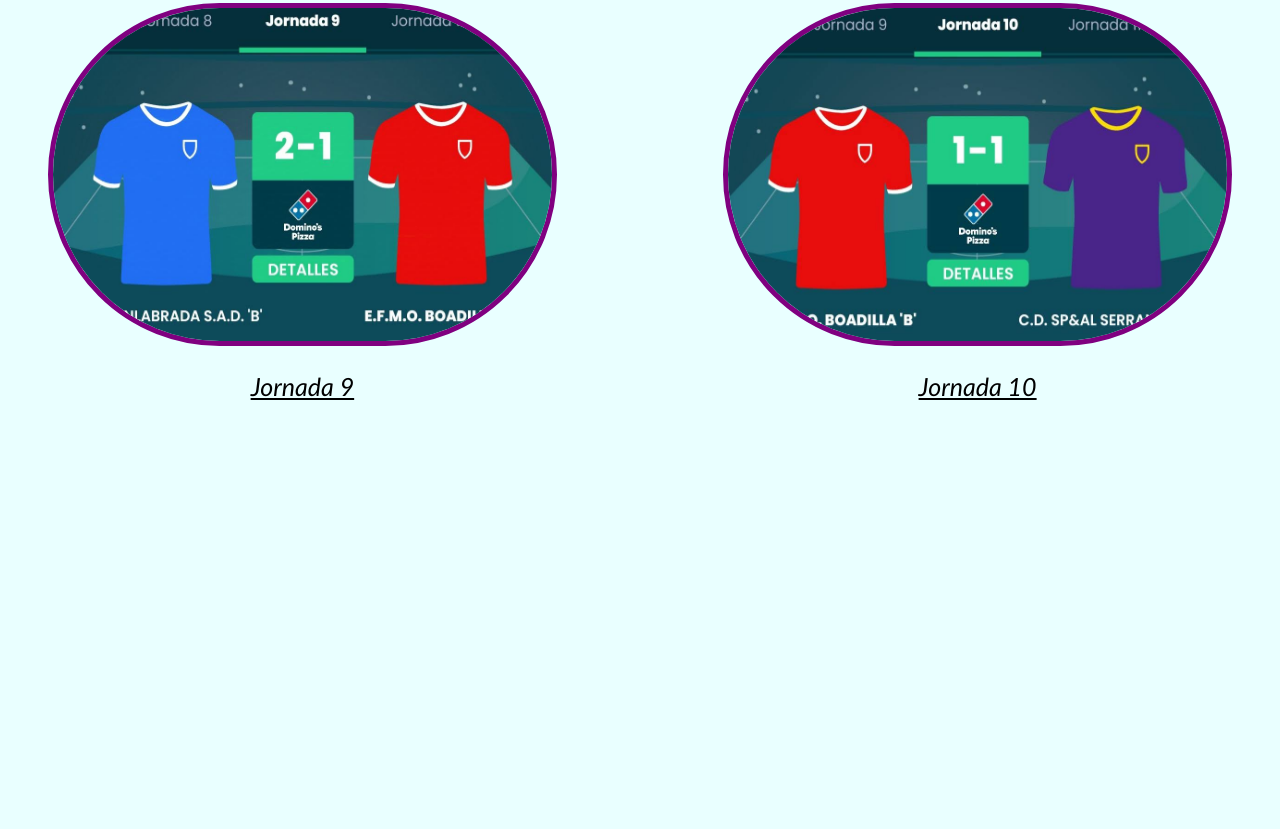
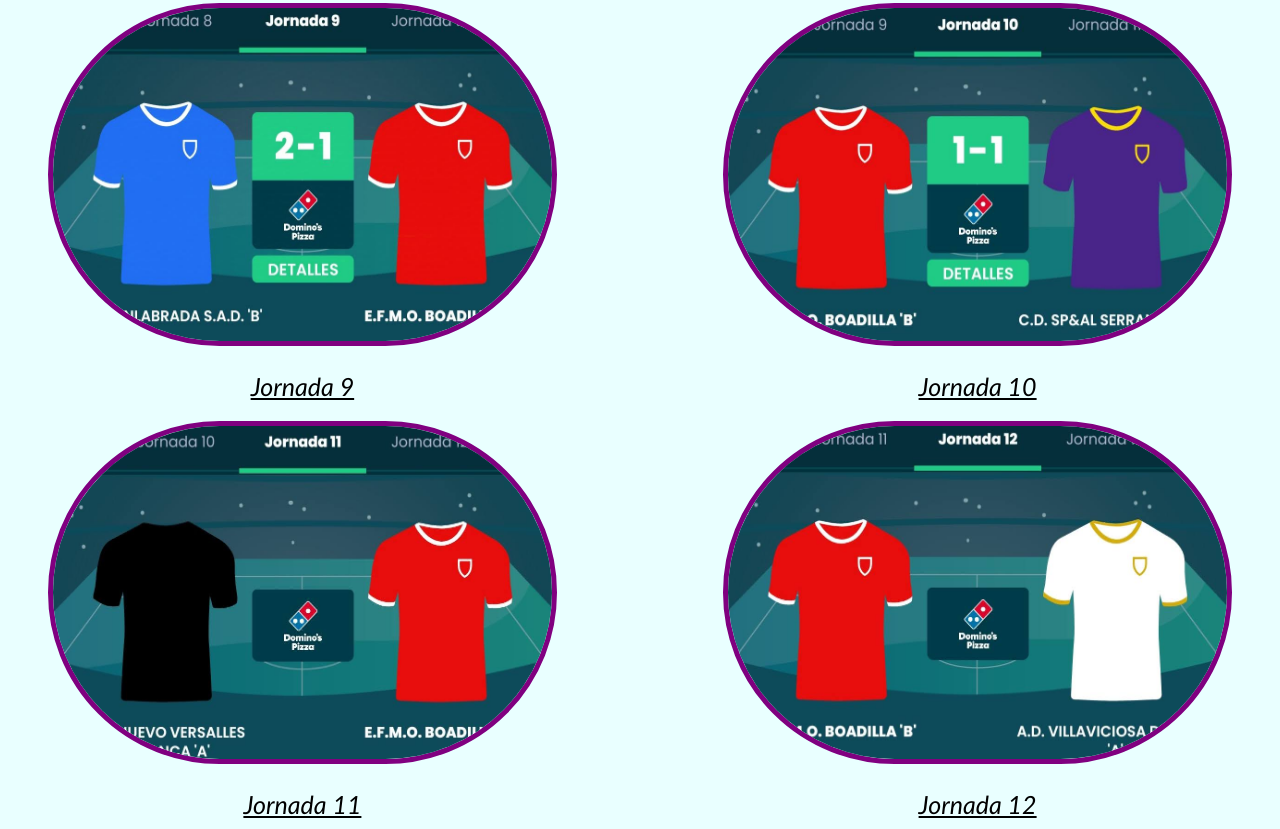
Before and after one commit to Gabrivaa33/EFMO_Boadilla_B, a plain HTML site: page InformesPost-partido.html in a window 1280 px wide. Shown: the part 1786-2615 px from the top of the page. Before the commit the page ends 2197 px from the top, so only its background shows below. Drawn offline with Linux system fonts and the light colour scheme.

Commit message:
Update InformesPost-partido.html

```diff
--- a/InformesPost-partido.html
+++ b/InformesPost-partido.html
@@ -191,3 +191,37 @@
       <ins>Jornada 10</ins>
     </em></div>
 </a>
+
+  <div style="padding: 10px; float: left; width: 45%; text-align: center;">
+  <a
+    href="https://docs.google.com/document/d/1tcXN3dK9ewedkIfE3Hsqqo0th8tLLcIt6iz9TY2g3K4/edit?usp=sharing"
+    target="_blank">
+    <img alt="Jornada 11"
+         class="imagen"
+         id="img1"
+    <img src="Jornada 11 AB.jpg" height="333" width="499"/>
+  </a></div>
+<div style="padding: 10px; float: right; width: 45%; text-align: center;">
+  <a
+
+    target="_blank">
+    <img alt="Jornada 12"
+         class="imagen"
+    <img src="Jornada 12 AB.jpg" height="333" width="499"/></a></div>
+
+<a
+  href="https://docs.google.com/document/d/1tcXN3dK9ewedkIfE3Hsqqo0th8tLLcIt6iz9TY2g3K4/edit?usp=sharing"
+  target="_blank">
+  <div style="padding: 10px; float: left; width: 45%; text-align: center; color: black">
+    <em>
+      <ins>Jornada 11</ins>
+    </em></div>
+</a>
+<a
+
+  target="_blank">
+  <div style="padding: 10px; float: right; width: 45%; text-align: center; color: black">
+    <em>
+      <ins>Jornada 12</ins>
+    </em></div>
+</a>
```
